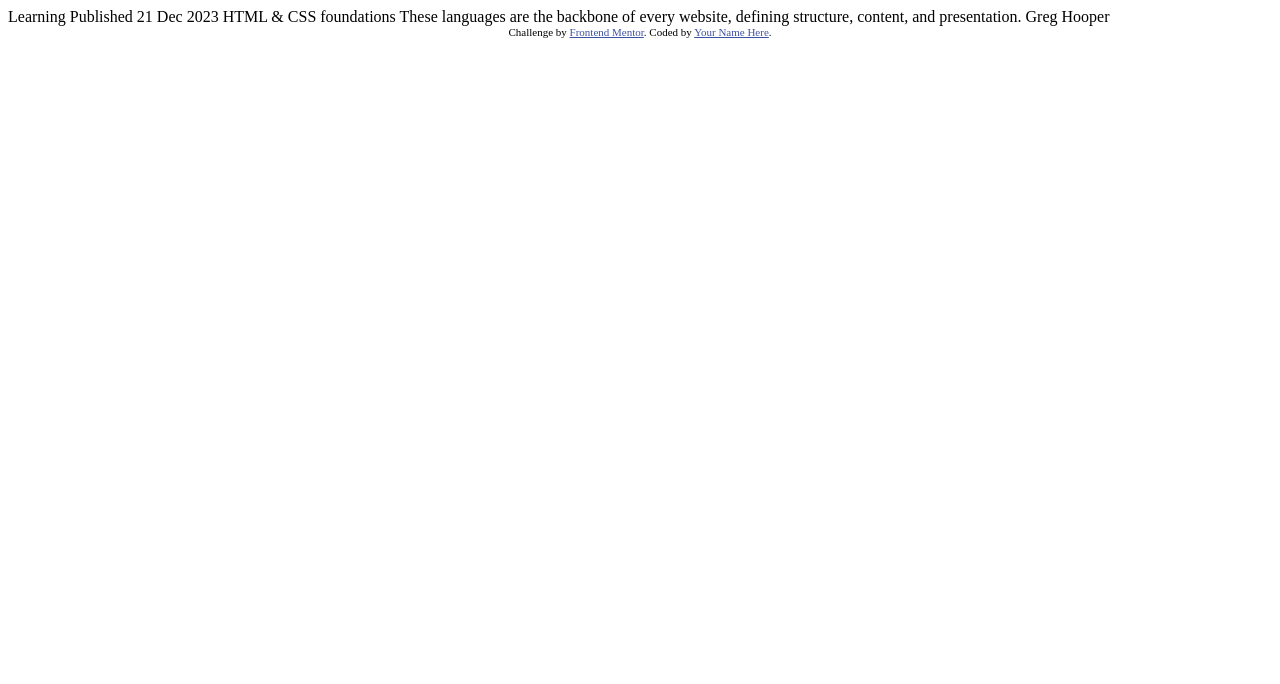
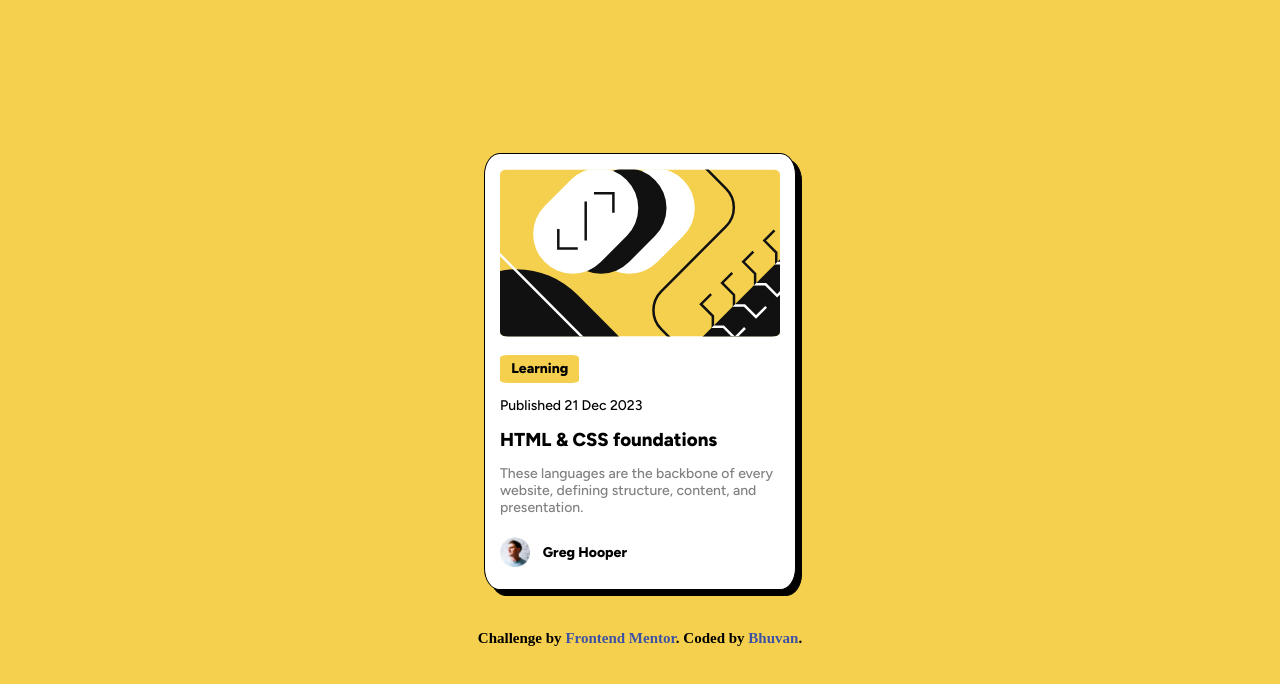
Before and after one commit to bhuvandev16/Blog-Preview-Card, a plain HTML site: page index.html in a window 1280 px wide. Drawn offline with Linux system fonts and the light colour scheme.

Commit message:
Added CSS

```diff
--- a/index.html
+++ b/index.html
@@ -1,34 +1,58 @@
 <!DOCTYPE html>
 <html lang="en">
+
 <head>
   <meta charset="UTF-8">
-  <meta name="viewport" content="width=device-width, initial-scale=1.0"> <!-- displays site properly based on user's device -->
+  <meta name="viewport" content="width=device-width, initial-scale=1.0">
 
   <link rel="icon" type="image/png" sizes="32x32" href="./assets/images/favicon-32x32.png">
 
+  <!-- Css File -->
+  <link rel="stylesheet" href="style.css">
+
+  <!-- Figtree Font -->
+  <link rel="preconnect" href="https://fonts.googleapis.com">
+  <link rel="preconnect" href="https://fonts.gstatic.com" crossorigin>
+  <link href="https://fonts.googleapis.com/css2?family=Figtree:ital,wght@0,300..900;1,300..900&display=swap"
+    rel="stylesheet">
+
   <title>Frontend Mentor | Blog preview card</title>
 
-  <!-- Feel free to remove these styles or customise in your own stylesheet 👍 -->
   <style>
-    .attribution { font-size: 11px; text-align: center; }
-    .attribution a { color: hsl(228, 45%, 44%); }
+    .attribution {
+      font-size: 15px;
+      text-align: center;
+      font-weight: bold;
+    }
+
+    .attribution a {
+      color: hsl(228, 45%, 44%);
+      text-decoration: none;
+    }
   </style>
 </head>
+
 <body>
 
-  Learning
+  <main>
+    <img src="assets/images/illustration-article.svg" alt="Article" class="illustration">
+    <p class="tag">Learning</p>
+    <p class="date">Published 21 Dec 2023</p>
+    <h3 class="heading">HTML & CSS foundations</h3>
+    <p class="paragraph">These languages are the backbone of every website, defining structure, content, and
+      presentation.</p>
+    <div class="profile">
+      <img src="assets/images/image-avatar.webp" alt="avatar" class="avatar">
+      <p class="username">Greg Hooper</p>
+    </div>
 
-  Published 21 Dec 2023
 
-  HTML & CSS foundations
-
-  These languages are the backbone of every website, defining structure, content, and presentation.
-
-  Greg Hooper
+  </main>
 
   <div class="attribution">
     Challenge by <a href="https://www.frontendmentor.io?ref=challenge" target="_blank">Frontend Mentor</a>.
-    Coded by <a href="#">Your Name Here</a>.
+    Coded by <a href="https://github.com/bhuvandev16">Bhuvan</a>.
   </div>
 </body>
+
 </html>
--- /dev/null
+++ b/style.css
@@ -0,0 +1,75 @@
+body {
+  margin: 0;
+  padding: 0;
+  min-height: 100dvh;
+  display: flex;
+  flex-direction: column;
+  justify-content: center;
+  align-items: center;
+  background-color: hsl(47, 88%, 63%);
+}
+
+main {
+  width: 280px;
+  height: 420px;
+  border: 1px solid black;
+  border-radius: 5%;
+  background-color: white;
+  padding: 15px;
+  padding-bottom: 0;
+  margin-left: auto;
+  margin-right: auto;
+  margin-bottom: 2.5rem;
+  filter: drop-shadow(6px 6px);
+}
+
+.illustration {
+  width: 280px;
+  border-radius: 3%;
+}
+
+.tag {
+  width: fit-content;
+  font-family: "Figtree", sans-serif;
+  font-size: 14px;
+  font-weight: 800;
+  background: hsl(47, 88%, 63%);
+  padding: 2% 4%;
+  border-radius: 10%;
+}
+
+.date {
+  font-family: "Figtree", sans-serif;
+  font-size: 14px;
+  font-weight: 500;
+}
+
+.heading {
+  font-family: "Figtree", sans-serif;
+  font-weight: 800;
+  margin: 0;
+}
+
+.paragraph {
+  font-family: "Figtree", sans-serif;
+  font-size: 14px;
+  font-weight: 500;
+  color: hsl(0, 0%, 50%);
+}
+
+.profile {
+  display: flex;
+  align-items: center;
+  gap: 0.8rem;
+}
+
+.avatar {
+  width: 30px;
+  height: 30px;
+}
+
+.username {
+  font-family: "Figtree", sans-serif;
+  font-size: 14px;
+  font-weight: 800;
+}
```
